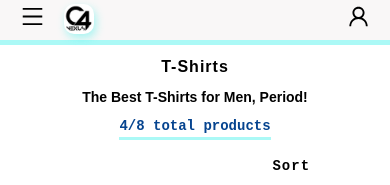
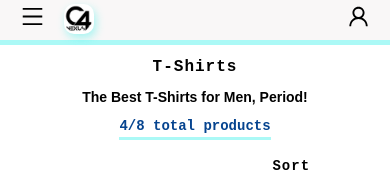
Before and after one commit to ANikolovvv/C4-Nexus, a React (Create React App) app in the folder spa/: page /shirts in a window 390 px wide. Shown: the top 185 px of the page. Built offline with nearby package versions, Linux system fonts and the light colour scheme; the HTML template or start-up script is replaced by a standard one.

Commit message:
Update Title.module.css

```diff
--- a/spa/src/components/UI/Title/Title.module.css
+++ b/spa/src/components/UI/Title/Title.module.css
@@ -8,36 +8,35 @@
   gap: 8px;
 }
 .head {
+  font-family: "Courier New", Courier, monospace;
   letter-spacing: 1px;
 }
-.desc_title{
+.desc_title {
   letter-spacing: 0.1;
   font-weight: 600;
   font-size: 14px;
 }
 
 @media (max-width: 1200px) {
-   .head{
+  .head {
     font-size: 18px;
   }
-
 }
 
 @media (max-width: 768px) {
- .head{
+  .head {
     font-size: 16px;
   }
- .desc_title{
+  .desc_title {
     margin: 0px 5px;
   }
 }
 @media (max-width: 600px) {
- .head_box{
+  .head_box {
+    order: 1;
+    width: 100%;
     margin: 5px 0px;
   }
-
 }
 @media (max-width: 480px) {
-
-
 }
```
Lines whose indentation alone changed are shown as unchanged.
